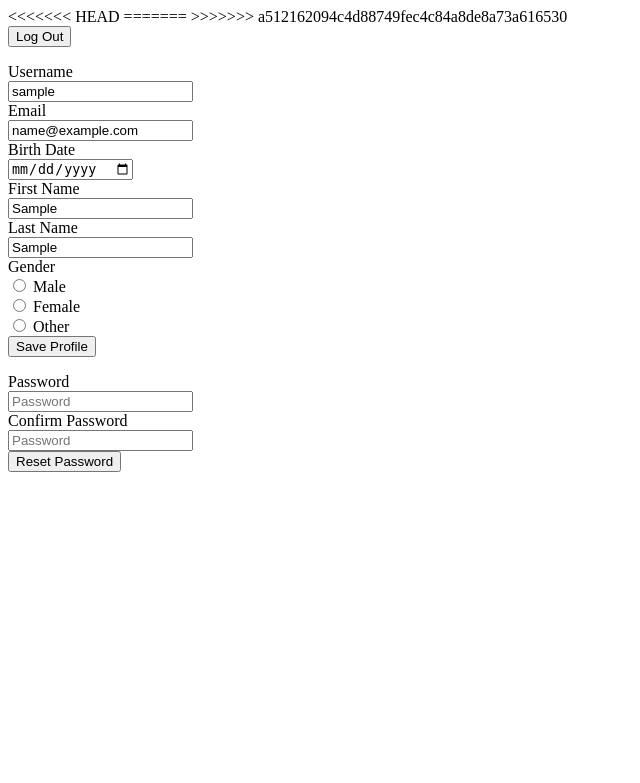
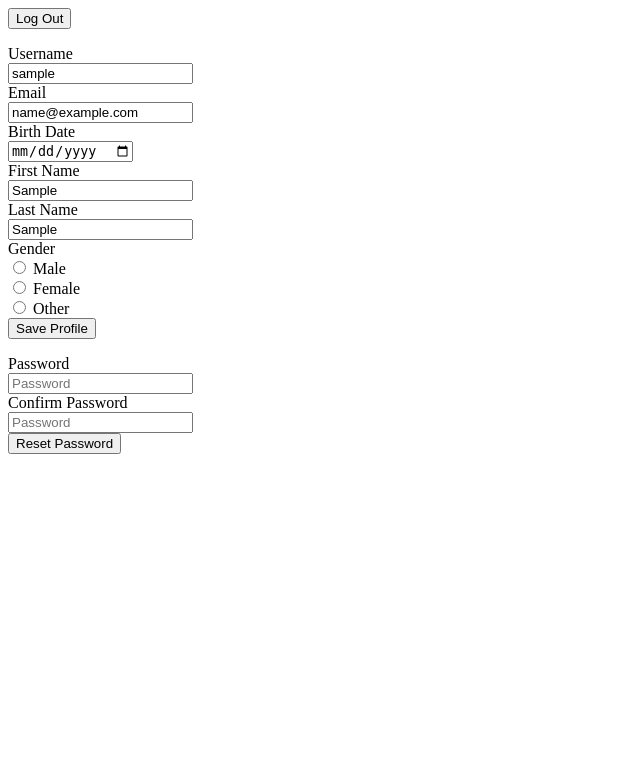
Before and after one commit to RaduTodor/TestingPHP, a PHP site: page /user/edit in a window 1280 px wide. Shown: the top 783 px of the page, without its empty margins (0-640 px from the left). Run offline with PHP 8.4, Linux system fonts and the light colour scheme; the visitor is signed in with stand-in values (Sample User, id 1).

Commit message:
fix git's auto merge bullcrap

```diff
--- a/app/htmls/userEditPage.php
+++ b/app/htmls/userEditPage.php
@@ -4,7 +4,7 @@
 <script src="/js/bootstrap.min.js"></script>
 <link href="/css/index.css" id="bootstrap-css" type="text/css">
 <script src="/js/index.js"></script>
-<<<<<<< HEAD
+
 <script>
   	function resetPassword() {
 		var password = document.forms["resetPassword-form"]["password"].value;
@@ -24,9 +24,7 @@
 		alert("Your changes have been saved!");
 	}
 </script>
-=======
 
->>>>>>> a512162094c4d88749fec4c84a8de8a73a616530
 <div class="container">
     	<div class="row">
 			<div class="col-md-6 col-md-offset-3">
```
Also changed, not shown: 1 other file.
